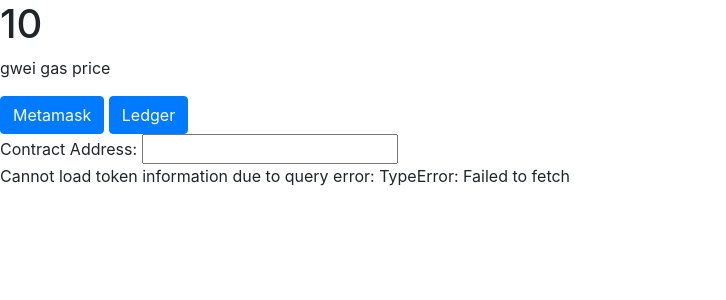
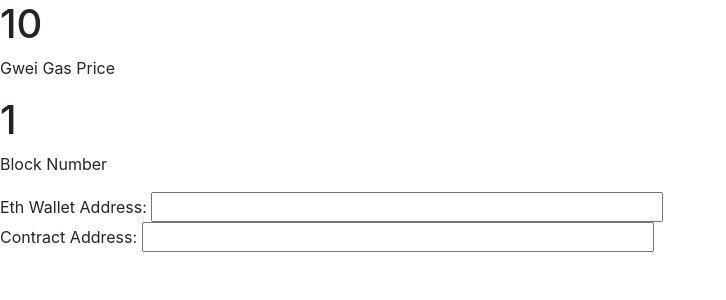
Before and after one commit to loganbonsignore/Ethereum_Dev, a Flask app: template app/templates/index.html in a window 1280 px wide. Shown: the top 300 px of the page, without its empty margins (0-726 px from the left). Run offline with Flask 2, Linux system fonts and the light colour scheme; the template is opened without the code that fills it: most values are stand-ins (such as "Sample title", 1, 10 or a date in 2020); some libraries are stand-ins or nearby versions.

Commit message:
add block number, eth balance

```diff
--- a/app/app.py
+++ b/app/app.py
@@ -14,9 +14,6 @@ class Node:
         # 'Ether', 'gwei', 'wei' are most popular
         if unit_type == "wei":
             return w3.eth.gas_price
-        # Add USD functionality here
-        elif unit_type in ["USD", "usd", "$"]:
-            raise RuntimeError("USD functionality is not available yet.")
         # Execute with provided unit type
         else:
             gas_price_wei = w3.eth.gas_price
@@ -49,7 +46,10 @@ app = Flask(__name__)
 # define routes
 @app.route("/", methods=["GET", "POST"])
 def index():
-    return render_template("index.html", gas_price=node.get_gas_price())
+    return render_template("index.html",
+        gas_price=node.get_gas_price(),
+        block_number=w3.eth.get_block_number(),
+    )
 
 @app.route("/account", methods=["GET", "POST"])
 def account():
--- a/app/static/css/styles.css
+++ b/app/static/css/styles.css
@@ -2,3 +2,7 @@
 .selector-for-some-widget {
     box-sizing: content-box;
   }
+
+input {
+  width: 40%;
+}
--- a/app/static/javascript/index.js
+++ b/app/static/javascript/index.js
@@ -80,10 +80,10 @@ async function getTokenInfo(smartContractAddress, ethWalletAddress) {
         var tokenSymbol = "unavailable";
     }
     return {
-        "name": name,
-        "symbol": tokenSymbol,
-        "balance": decimals_to_units(balance, decimals),
-        "totalSupply": decimals_to_units(totalSupply, decimals)
+        "Token Name": name,
+        "Token Symbol": tokenSymbol,
+        "Token Total Supply": decimals_to_units(totalSupply, decimals),
+        "Wallet Balance": decimals_to_units(balance, decimals),
     }
 }
 
@@ -91,11 +91,10 @@ function updateTokenInfo(contractAddress, ethWalletAddress) {
     `
     Updates webpage with new information at time of user interaction
     `
-    // Remove old token information if present
+    // Remove old information if present
     let tokenInfo = d3.select("#token-information").selectAll("p")
-    if (tokenInfo) {
-        tokenInfo.remove();
-    }
+    if (tokenInfo) {tokenInfo.remove();}
+
     // Add new token information to page
     getTokenInfo(contractAddress, ethWalletAddress)
         // Use promise returned to display information
@@ -112,41 +111,65 @@ function updateTokenInfo(contractAddress, ethWalletAddress) {
                 .append("p")
                 .text(`Cannot load token information due to query error: ${error}`);
         });
+    }
+
+function handleTextInputs() {
+    `
+    Adds data to webpage when appropriate user inputs are provided
+    `
+    // Capture Input values
+    var walletAdd = document.getElementById("wallet-address").value;
+    var contractAdd = document.getElementById("contract-address").value;
+    // Display ETH balance
+    if (walletAdd) {
+        // Check if wallet address is valid
+        if (web3.utils.isAddress(walletAdd)) {
+            getEthBalance(walletAdd);
+        } else {
+            console.log("Wallet address not valid");
+        }
+    }
+    // Ensure both values are present to display token info
+    if (!walletAdd) {
+        console.log("No ETH wallet address provided");
+    } else if (!contractAdd) {
+        console.log("No smart contract address provided");
+    } else {
+        // Check if smart contract address is valid
+        if (web3.utils.isAddress(contractAdd)) {
+            updateTokenInfo(contractAdd, walletAdd);
+        } else {
+            console.log("Contract address not valid")
+        }
+    }
 }
 
-function handleWalletChange() {
-    // Update new wallet address
-    if (d3.event.target.value === "metamask") {
-        var ethWalletAddress = metamask_address;
-    } else if (d3.event.target.value === "ledger") {
-        var ethWalletAddress = ledger_address;
+function getEthBalance(ethAddress) {
+    `
+    Gets Ethereum token balance on given eth wallet address
+    `
+    // Remove old information if present
+    let ethBalanceInfo = d3.select("#eth-balance").selectAll("p")
+    if (ethBalanceInfo) {ethBalanceInfo.remove();}
+    // Add new ETH balance information to page
+    web3.eth.getBalance(ethAddress)
+        .then(balance => {
+            // Convert Wei to Eth
+            let ethBalance = web3.utils.fromWei(balance, "ether");
+            // Add to webpage
+            d3.select("#eth-balance").append("p").text(`ETH Balance: ${ethBalance}`);
+        })
+        .catch(error => {
+            d3.select("#eth-balance").append("p").text(`Cannot load ETH balance due to query error: ${error}`);
+        })
     }
-    // Update information displayed on webpage
-    updateTokenInfo(contractAddress, ethWalletAddress)
-}
+// ################################ End Definitions ################################
 
-// ################################ End Definitions ################################
-let contractAddress = chainlinkContract
+// Text input event handlers
+addressInput = d3.select("#wallet-address")
+contractInput = d3.select("#contract-address")
 
-// Get html button references
-var metamask = d3.select("#metamask");
-var ledger = d3.select("#ledger");
-
-// Event listeners
-metamask.on("click", handleWalletChange);
-ledger.on("click", handleWalletChange);
-
-// Runs at time of website load
-updateTokenInfo(contractAddress, ethWalletAddress);
-
-
-
-// Input field
-contractField = d3.select("#contract-address")
-contractField.on("change", handle)
-contractField.on("onsubmit", handle)
-
-function handle() {
-    var inputVal = document.getElementById("contract-address").value;
-    if (!inputVal) {} else {updateTokenInfo(inputVal, ethWalletAddress);}
-}
+addressInput.on("change", handleTextInputs)
+addressInput.on("onsubmit", handleTextInputs)
+contractInput.on("change", handleTextInputs)
+contractInput.on("onsubmit", handleTextInputs)
--- a/app/templates/index.html
+++ b/app/templates/index.html
@@ -17,26 +17,23 @@
     <script src="https://cdn.jsdelivr.net/npm/web3@latest/dist/web3.min.js"></script>
 </head>
 <body>
-    <!-- Gas price -->
-    <h1>{{gas_price}}</h1>
-    <p>gwei gas price</p>
-
-
-    <!-- Choose your wallet  -->
-    <div method="POST" action="/account"></div>
-        <button type="button" class="btn btn-primary" id="metamask" value="metamask" href="/account">Metamask</button>
-        <button type="button" class="btn btn-primary" id="ledger" value="ledger" href="/account">Ledger</button>
+    <div>
+        <!-- Gas price -->
+        <h1>{{gas_price}}</h1>
+        <p>Gwei Gas Price</p>
+        <!-- Block Number -->
+        <h1>{{block_number}}</h1>
+        <p>Block Number</p>
     </div>
 
     <!-- account information  -->
-    <div id="token-information">
+    <div class="input">
+        Eth Wallet Address: <input type="text" name="walletAddress" id="wallet-address">
+        <br>
         Contract Address: <input type="text" name="contractAddress" id="contract-address">
     </div>
-
-
-
-
-
+    <div id="eth-balance"></div>
+    <div id="token-information"></div>
 
 </body>
 
```
